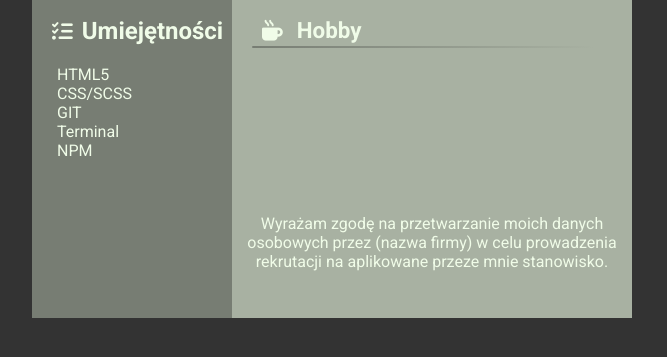
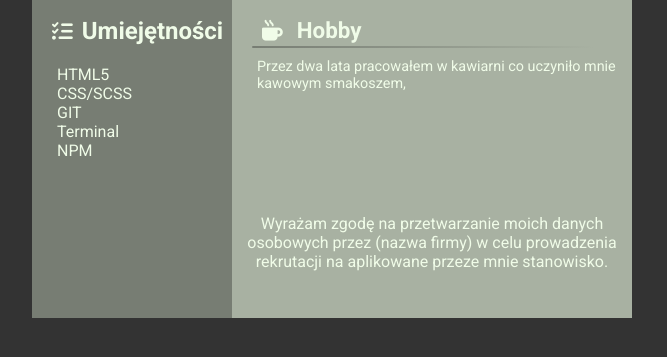
Before and after one commit to DireAunAmi/CV, a plain HTML site: page index.html in a window 1280 px wide. Shown: the part 485-842 px from the top of the page, without its empty margins (308-975 px from the left). Drawn offline with Linux system fonts and the light colour scheme.

Commit message:
added description to hobby

```diff
--- a/index.html
+++ b/index.html
@@ -50,6 +50,7 @@
 					<i class="fa-solid fa-mug-hot"></i>
 					<h2>Hobby</h2>
 					<div class="line"></div>
+					<p>Przez dwa lata pracowałem w kawiarni co uczyniło mnie kawowym smakoszem, </p>
 				</div>
 			</div>
 
```
